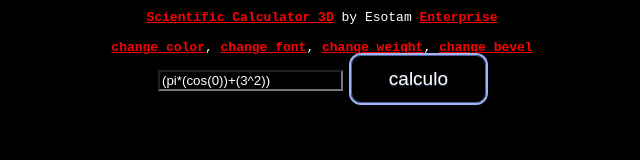
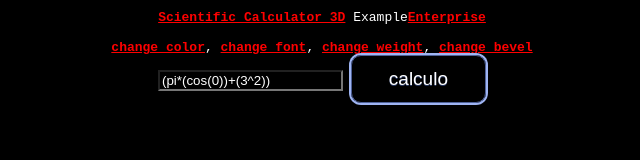
Before and after one commit to ESOTAM/3dcalculathreej, a plain HTML site: page index.html in a window 1280 px wide. Shown: the full height of the page, 318-958 px from the left. Drawn offline with nearby package versions, Linux system fonts and the light colour scheme.

Commit message:
Add files via upload

```diff
--- a/index.html
+++ b/index.html
@@ -60,7 +60,7 @@
   </head>
   <body>
     <div id="info"> <a href="" target="_blank" rel="noopener">Scientific
-        Calculator 3D</a> by Esotam <a href="comousar.html" target="_top" rel="noopener">Enterprise</a>
+        Calculator 3D</a> Example<a href="comousar.html" target="_top" rel="noopener">Enterprise</a>
       <br>
       <br>
       <span class="button" id="color">change color</span>, <span class="button"
```
